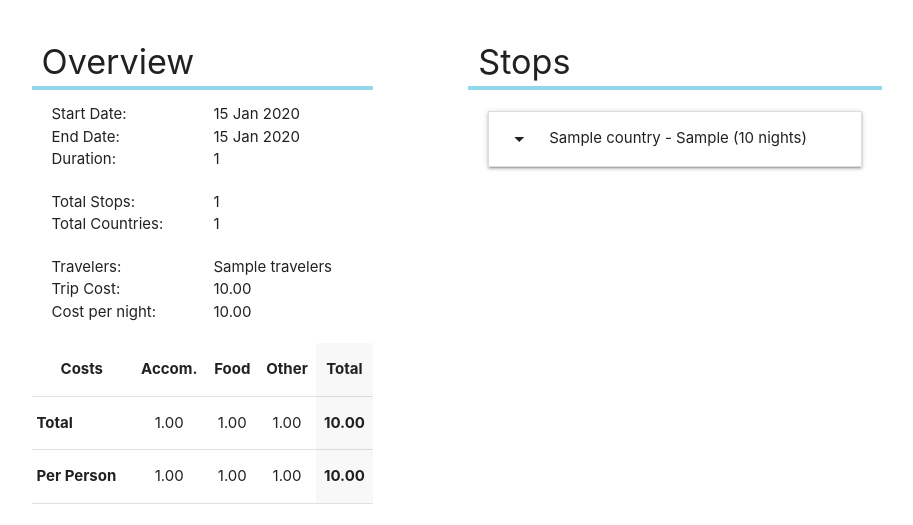
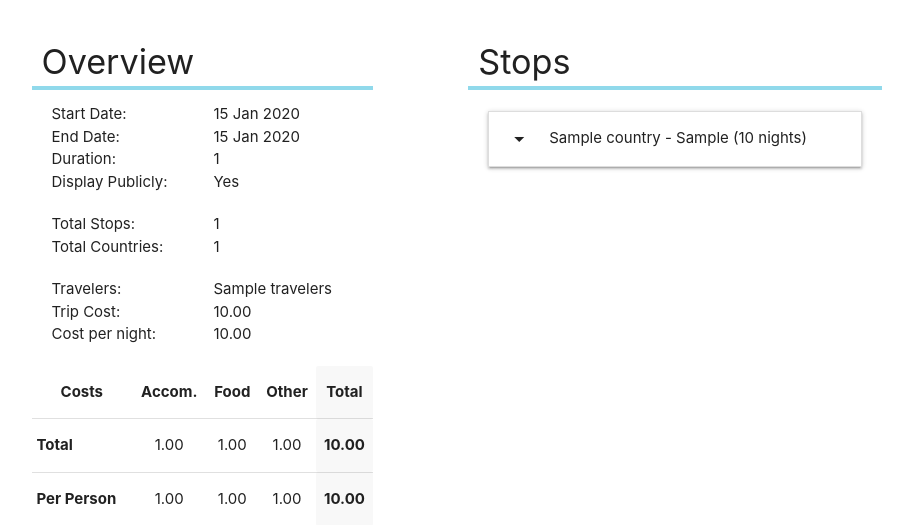
Before and after one commit to jyoung90ie/Event-Calendar, a Flask app: template templates/trip_detailed.html in a window 1280 px wide. Shown: the part 241-766 px from the top of the page, without its empty margins (183-1096 px from the left). Before the commit the page ends 745 px from the top, so only its background shows below. Run offline with Flask 2, Linux system fonts and the light colour scheme; the template is opened without the code that fills it: most values are stand-ins (such as "Sample title", 1, 10 or a date in 2020).

Commit message:
Adds 'Display publicly' information for the user
Updates the template to show if the user has opted to display their
trip to the public or not.

```diff
--- a/templates/trip_detailed.html
+++ b/templates/trip_detailed.html
@@ -21,6 +21,8 @@
 		</div>
 		<div class="col s6">Duration:</div>
 		<div class="col s6">{{ trip['total_duration'] if trip['total_duration'] else '0' }}</div>
+        <div class="col s6">Display Publicly:</div>
+		<div class="col s6">{{ 'Yes' if trip['public'] else 'No' }}</div>
 	</div>
 	<div class="row overview">
 		<div class="col s6">Total Stops:</div>
```
